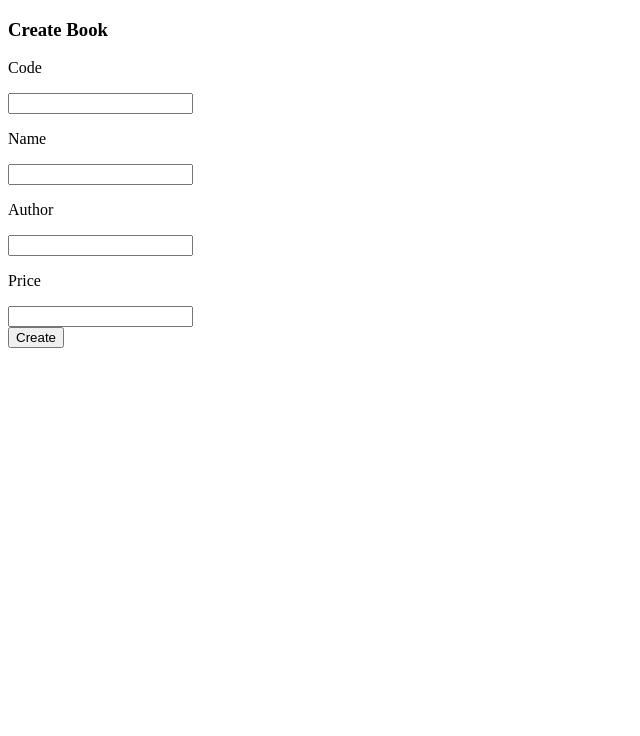
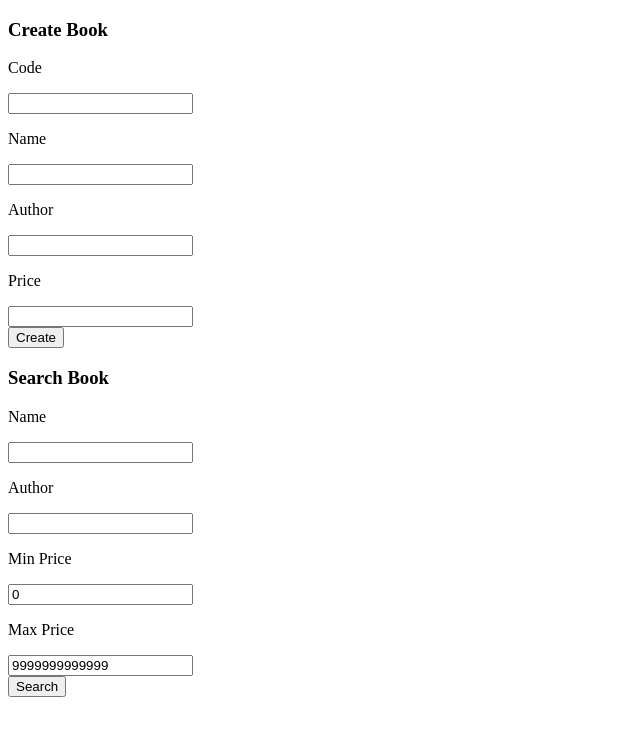
Before and after one commit to phucgari/frontminitest0704, a plain HTML site: page index.html in a window 1280 px wide. Shown: the whole page, without its empty margins (0-640 px from the left). Drawn offline with nearby package versions, Linux system fonts and the light colour scheme; no server answers.

Commit message:
done search

```diff
--- a/index.html
+++ b/index.html
@@ -17,6 +17,17 @@
 <p>Price</p>
 <input type="number" id="price"><br>
 <button onclick="saveBook()" >Create</button>
+
+<h3>Search Book</h3>
+<p>Name</p>
+<input type="text" id="nameSearch" value=""><br>
+<p>Author</p>
+<input type="text" id="authorSearch" value=""><br>
+<p>Min Price</p>
+<input type="number" id="minPrice" value="0"><br>
+<p>Max Price</p>
+<input type="number" id="maxPrice" value="9999999999999"><br>
+<button onclick="printBook()" >Search</button>
 <table id="list"></table>
 </body>
 </html>
--- a/script.js
+++ b/script.js
@@ -28,9 +28,19 @@ function deleteBook(id){
     })
 }
 function printBook(){
+    let nameSearch=$('#nameSearch').val();
+    let authorSearch=$('#authorSearch').val();
+    let minPrice=$('#minPrice').val();
+    let maxPrice=$('#maxPrice').val();
     $.ajax({
         type: "GET",
         url:"http://localhost:8080/book/list",
+        data:{
+            "nameSearch":nameSearch,
+            "authorSearch":authorSearch,
+            "minPrice":minPrice,
+            "maxPrice":maxPrice
+        },
         success:function (data){
             let content="";
             let sum=0;
```
